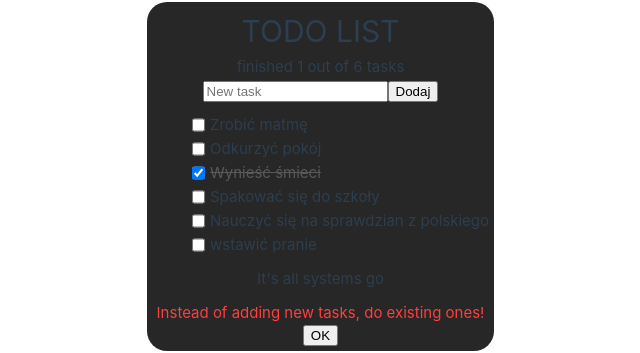
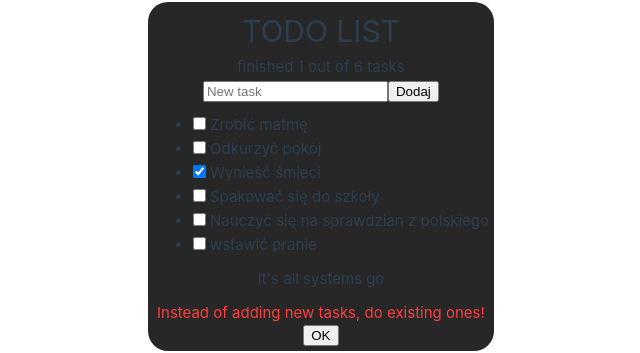
Before and after one commit to Dzarooo/vue_project, a Vue app: page / in a window 1280 px wide. Shown: the part 318-671 px from the top of the page, without its empty margins (146-786 px from the left). Built offline with nearby package versions, Linux system fonts and the light colour scheme.

Commit message:
finished all "learning" and task1 from classwork17

```diff
--- a/src/App.vue
+++ b/src/App.vue
@@ -1,5 +1,7 @@
 <script setup>
 import { ref, reactive, computed, watch, onMounted } from 'vue';
+import TodoItem from './components/TodoItem.vue';
+import TodoInput from './components/TodoInput.vue';
 
 //reactive name
 const oldName = ref('Kacperek');
@@ -57,11 +59,8 @@ function hideWarning() {
 	showWarning.value = false;
 }
 
-function addNewTask() {
-	const newTaskText = document.getElementById("newTaskText").value;
-	if(newTaskText != "") {
-		todo.value.push({text: newTaskText, finished: false});
-	}
+function addNewTask(newTaskText) {
+	todo.value.push({text: newTaskText, finished: false});
 }
 
 watch(todo, (newTodo) => {
@@ -71,8 +70,8 @@ watch(todo, (newTodo) => {
 			watchActive = false;
 		}
 	}
-	console.log(newTodo.filter(newTodo => newTodo.finished).length + 3);
-	console.log(newTodo.length);
+	// console.log(newTodo.filter(newTodo => newTodo.finished).length + 3);
+	// console.log(newTodo.length);
 	if(newTodo.filter(newTodo => newTodo.finished).length == 0) {
 		progressText.value = "Time to get some work done";
 	}
@@ -86,6 +85,11 @@ watch(todo, (newTodo) => {
 		progressText.value = "It's all systems go";
 	}
 }, {deep:true, immediate:true});
+
+function handleCheckboxToggle(state, index) {
+	todo.value[index].finished = state
+	console.log(todo.value[index].text + " " + todo.value[index].finished);
+}
 
 
 
@@ -126,14 +130,11 @@ const fullname = computed(() => name.value + " " + surname.value);
 		<div style="display: flex; flex-direction: column; align-items: center; background-color:rgb(39, 39, 39); border-radius:20px; padding:5px; margin-bottom:15px">
 			<h1>TODO LIST</h1>
 			<p>{{ finishedTasksOfAll }}</p>
-			<div style="margin-bottom:10px">
-				<input id="newTaskText" type="text" placeholder="New task" v-on:keypress.enter="addNewTask">
-				<button v-on:click="addNewTask">Dodaj</button>
-			</div>
+			<todo-input v-on:created="addNewTask"></todo-input>
 			<template v-if="todo.length > 0">
 				<ul>
 					<template v-for="(task, index) in todo">
-						<li v-key="index" v-if="task.finished == false" style="display:flex">
+						<!-- <li v-key="index" v-if="task.finished == false" style="display:flex">
 							<input type="checkbox" :id="'task' + index" v-model="todo[index].finished" style="margin-right:5px">
 							<label :for="'task' + index">
 								{{ task.text }}
@@ -144,7 +145,8 @@ const fullname = computed(() => name.value + " " + surname.value);
 							<label :for="'task' + index" style="color:rgb(89, 89, 89); text-decoration-line: line-through">
 								{{ task.text }}
 							</label>
-						</li>
+						</li> -->
+						<todo-item v-bind:task="task.text" v-bind:index="index" v-bind:completed="task.finished" v-on:changed="handleCheckboxToggle"></todo-item>
 					</template>
 				</ul>
 			</template>
--- /dev/null
+++ b/src/components/TodoInput.vue
@@ -0,0 +1,17 @@
+<script setup>
+    const emits = defineEmits(['created']);
+
+    function addNewTask() {
+        const newTaskText = document.getElementById("newTaskText").value;
+        if(newTaskText != "") {
+		    emits("created", newTaskText);
+	    }
+    }
+</script>
+
+<template>
+    <div style="margin-bottom:10px">
+		<input id="newTaskText" type="text" placeholder="New task" v-on:keypress.enter="addNewTask">
+		<button v-on:click="addNewTask">Dodaj</button>
+	</div>
+</template>
--- /dev/null
+++ b/src/components/TodoItem.vue
@@ -0,0 +1,31 @@
+<script setup>
+    const props = defineProps({
+        task: {
+            type: String,
+            required: true,
+        },
+        completed: {
+            type: Boolean,
+            default: false,
+        },
+        index: {
+            type: Number,
+            required: true,
+        }
+    });
+    const emits = defineEmits([
+        'changed'
+    ]);
+
+    function handleCheckboxToggle(e, index) {
+        let state = e.target.checked;
+        emits('changed', state, index);
+    }
+</script>
+
+<template>
+    <li>
+        <input type="checkbox" v-bind:checked="props.completed" v-on:change="handleCheckboxToggle($event, props.index)">
+        {{ props.task }}
+    </li>
+</template>
```
